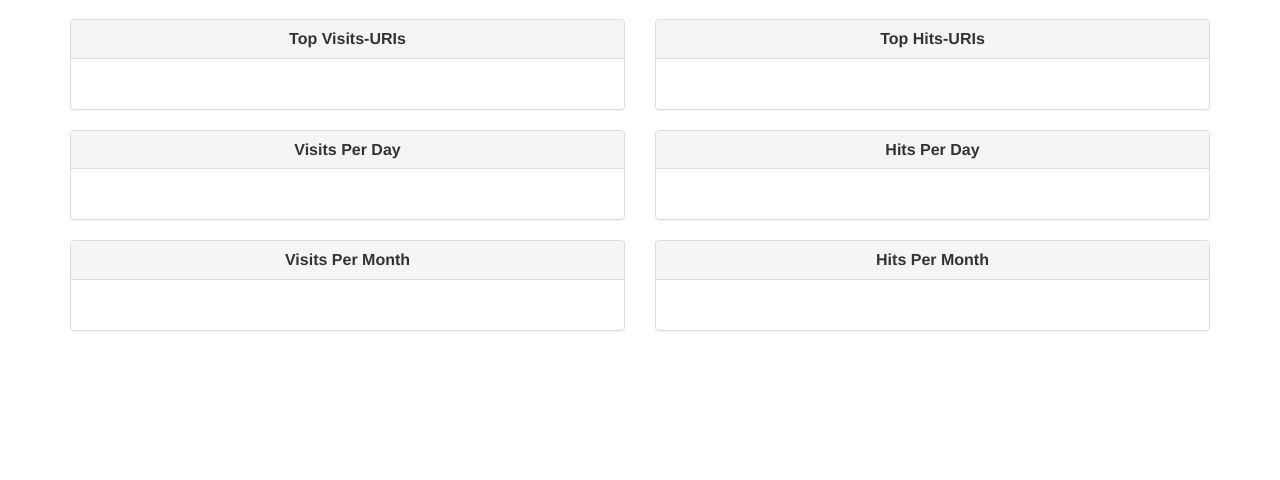
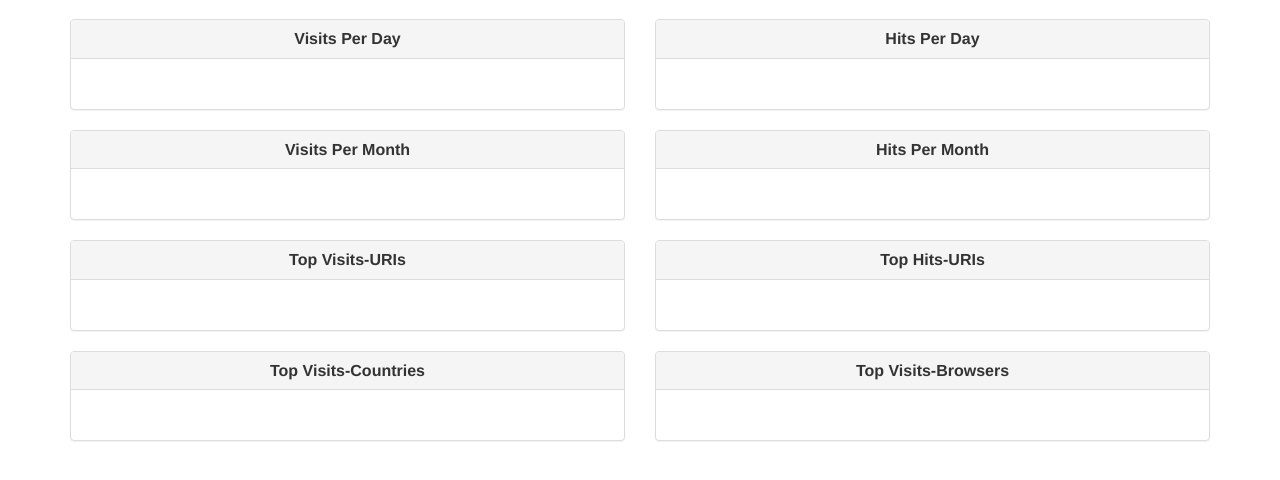
Before and after one commit to MKelm/phpmix, a PHP site: page / in a window 1280 px wide. Shown: the part 51-531 px from the top of the page. Run offline with PHP 8.4, Linux system fonts and the light colour scheme; the visitor is signed in with stand-in values (Sample User, id 1); tables that the repository leaves empty hold one stand-in row (values such as "Sample post").

Commit message:
get bargraphs for countries / browsers

```diff
--- a/pixelcounter/bargraph.php
+++ b/pixelcounter/bargraph.php
@@ -24,7 +24,13 @@
   -1 => 0,
   -0 => 0,
 );
-if (!empty($_GET["uris"])) {
+if (!empty($_GET["countries"])) {
+  $values = $db->getTopVisitorsCountriesList(7);
+  $valueKeys = array_keys($values);
+} else if (!empty($_GET["browsers"])) {
+  $values = $db->getTopVisitorsBrowsersList(7);
+  $valueKeys = array_keys($values);
+} else if (!empty($_GET["uris"])) {
   if ($_GET["uris"] == "hits") {
     $values = $db->getTopUriHitsList(7);
     $valueKeys = array_keys($values);
@@ -120,10 +126,11 @@
   );
   if (!empty($_GET["months"])) {
     $stringUp = date("F Y", $valueKeys[$i]);
+  } else if (!empty($_GET["countries"]) || !empty($_GET["browsers"]) ||
+             !empty($_GET["uris"])) {
+    $stringUp = $valueKeys[$i];
   } else if (empty($_GET["uris"])) {
     $stringUp = date("Y-m-d", time() + $valueKeys[$i] * 86400);
-  } else {
-    $stringUp = $valueKeys[$i];
   }
   imagestringup(
     $im, $fontSize,
--- a/pixelcounter/classes/database.php
+++ b/pixelcounter/classes/database.php
@@ -157,4 +157,24 @@
       "uri", "amount ASC", $maxAmount
     );
   }
+
+  function getTopVisitorsCountriesList($maxAmount) {
+    return $this->count(
+      $this->_tableNameVisits, "country",
+      array(
+        array("host", "=", $_SERVER["HTTP_HOST"])
+      ),
+      "country", "amount ASC", $maxAmount
+    );
+  }
+
+  function getTopVisitorsBrowsersList($maxAmount) {
+    return $this->count(
+      $this->_tableNameVisits, "browser",
+      array(
+        array("host", "=", $_SERVER["HTTP_HOST"])
+      ),
+      "browser", "amount ASC", $maxAmount
+    );
+  }
 }
--- a/pixelcounter/templates/bargraphs.php
+++ b/pixelcounter/templates/bargraphs.php
@@ -14,29 +14,6 @@
 <? if ($action == "login" && $actionStatus == true) { ?>
 <div class="alert alert-success" role="alert">Yes, welcome to Pixel-Counter!</div>
 <? } ?>
-<div class="row" style="text-align: center">
-  <div class="col-sm-6">
-    <div class="panel panel-default">
-      <div class="panel-heading">
-        <h3 class="panel-title"><strong>Top Visits-URIs</strong></h3>
-      </div>
-      <div class="panel-body">
-        <img src="bargraph.php?uris=visitors" alt="">
-      </div>
-    </div>
-  </div>
-  <div class="col-sm-6">
-    <div class="panel panel-default">
-      <div class="panel-heading">
-        <h3 class="panel-title"><strong>Top Hits-URIs</strong></h3>
-      </div>
-      <div class="panel-body">
-        <img src="bargraph.php?uris=hits" alt="">
-      </div>
-    </div>
-  </div>
-</div>
-
 <div class="row" style="text-align: center">
   <div class="col-sm-6">
     <div class="panel panel-default">
@@ -82,3 +59,49 @@
     </div>
   </div>
 </div>
+
+<div class="row" style="text-align: center">
+  <div class="col-sm-6">
+    <div class="panel panel-default">
+      <div class="panel-heading">
+        <h3 class="panel-title"><strong>Top Visits-URIs</strong></h3>
+      </div>
+      <div class="panel-body">
+        <img src="bargraph.php?uris=visitors" alt="">
+      </div>
+    </div>
+  </div>
+  <div class="col-sm-6">
+    <div class="panel panel-default">
+      <div class="panel-heading">
+        <h3 class="panel-title"><strong>Top Hits-URIs</strong></h3>
+      </div>
+      <div class="panel-body">
+        <img src="bargraph.php?uris=hits" alt="">
+      </div>
+    </div>
+  </div>
+</div>
+
+<div class="row" style="text-align: center">
+  <div class="col-sm-6">
+    <div class="panel panel-default">
+      <div class="panel-heading">
+        <h3 class="panel-title"><strong>Top Visits-Countries</strong></h3>
+      </div>
+      <div class="panel-body">
+        <img src="bargraph.php?countries=1" alt="">
+      </div>
+    </div>
+  </div>
+  <div class="col-sm-6">
+    <div class="panel panel-default">
+      <div class="panel-heading">
+        <h3 class="panel-title"><strong>Top Visits-Browsers</strong></h3>
+      </div>
+      <div class="panel-body">
+        <img src="bargraph.php?browsers=1" alt="">
+      </div>
+    </div>
+  </div>
+</div>
```
